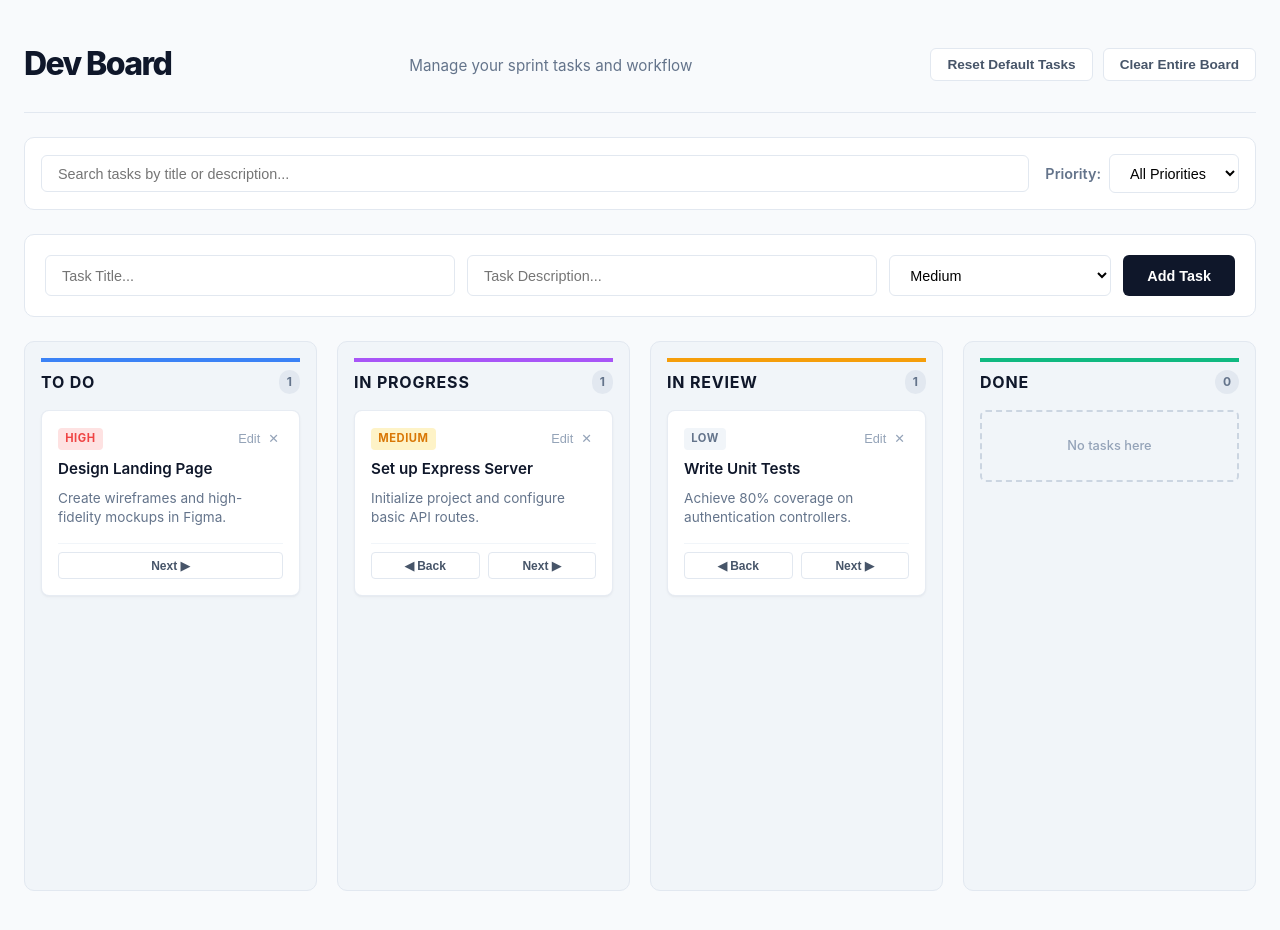
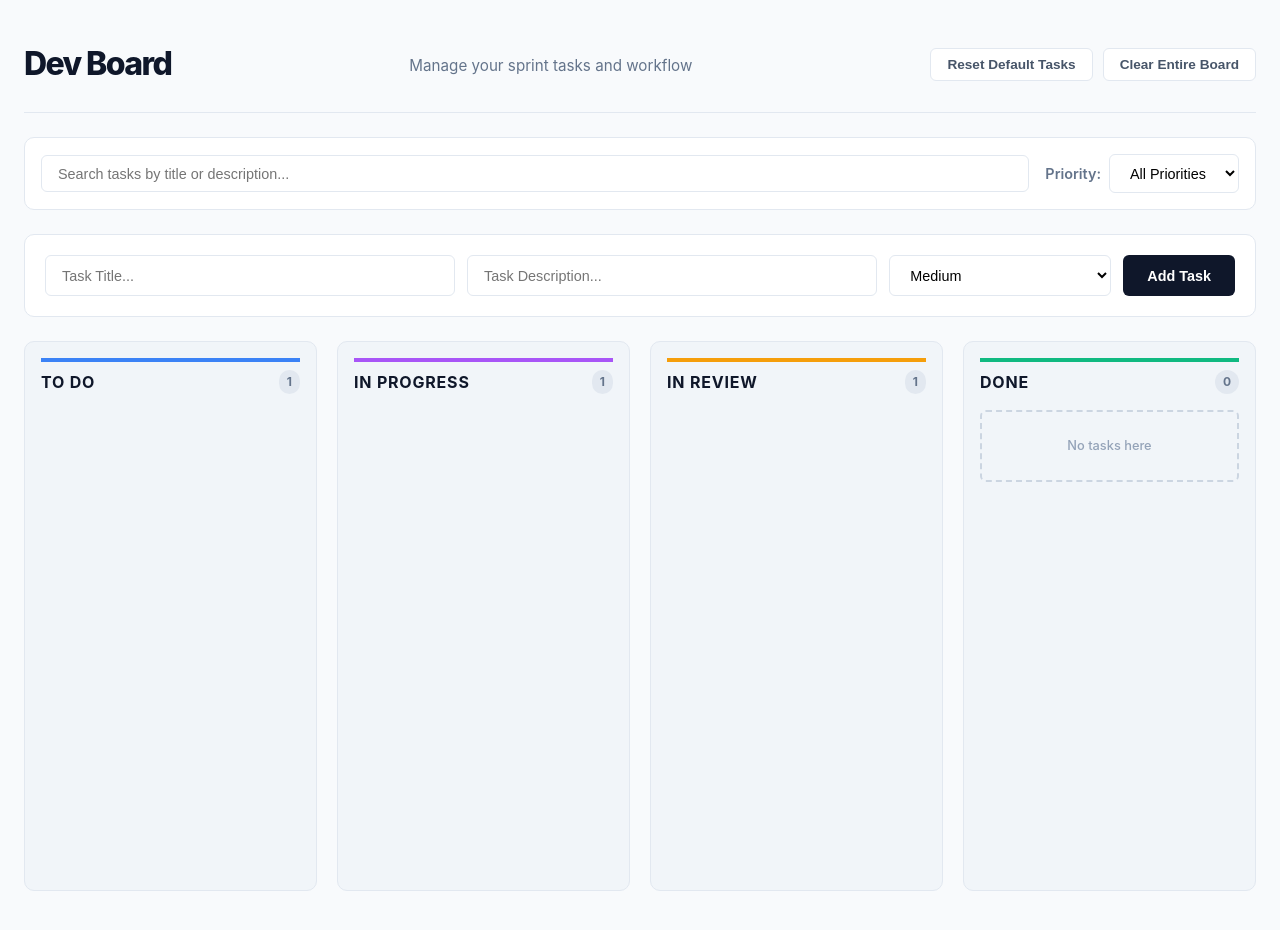
Before and after one commit to EricCR85/dev-kanban-board, a React (Vite) app: page / in a window 1280 px wide. Built offline with nearby package versions, Linux system fonts and the light colour scheme.

Commit message:
I dont see my taskcard

```diff
--- a/src/App.jsx
+++ b/src/App.jsx
@@ -1,4 +1,6 @@
 import { useState, useEffect } from "react";
+import TaskCard from "./components/TaskCard";
+import KanbanColumn from "./components/KanbanColumn";
 
 const COLUMNS = [
   { id: "todo", title: "To Do", color: "#3b82f6" },
@@ -33,8 +35,12 @@ const DEFAULT_TASKS = [
 
 function App() {
   const [tasks, setTasks] = useState(() => {
-    const savedTasks = localStorage.getItem("kanban-tasks");
-    return savedTasks ? JSON.parse(savedTasks) : DEFAULT_TASKS;
+    const savedTasks = localStorage.getItem("kanban-task");
+    if (savedTasks) {
+      const parsed = JSON.parse(savedTasks);
+      return parsed.length > 0 ? parsed : DEFAULT_TASKS;
+    }
+    return DEFAULT_TASKS;
   });
 
   const [taskTitle, setTaskTitle] = useState("");
@@ -45,7 +51,7 @@ function App() {
   const [filterPriority, setFilterPriority] = useState("All");
 
   const [editingTaskId, setEditingTaskId] = useState(null);
-  const [editTitle, setEditTitie] = useState("");
+  const [editTitle, setEditTitle] = useState("");
   const [editDesc, setEditDesc] = useState("");
 
   useEffect(() => {
@@ -115,13 +121,13 @@ function App() {
 
   const startEditing = (task) => {
     setEditingTaskId(task.id);
-    setEditTitie(task.title);
+    setEditTitle(task.title);
     setEditDesc(task.description);
   };
 
   const cancelEditing = () => {
     setEditingTaskId(null);
-    setEditTitie("");
+    setEditTitle("");
     setEditDesc("");
   };
 
@@ -220,128 +226,37 @@ function App() {
             .filter((task) => task.columnId === column.id)
             .filter((task) => {
               const matchesSearch =
-                task.title
+                task.title.toLowerCase().includes(searchTerm.toLowerCase()) ||
+                task.description
                   .toLowerCase()
-                  .includes(searchTerm.toLocaleLowerCase()) ||
-                task.description
-                  .toLocaleLowerCase()
-                  .includes(searchTerm.toLocaleLowerCase());
+                  .includes(searchTerm.toLowerCase());
               return matchesSearch;
             })
             .filter((task) => {
               if (filterPriority === "All") return true;
               return task.priority === filterPriority;
             });
+          return (
+            <KanbanColumn
+              key={column.id}
+              column={column}
+              columnTasks={columnTasks}
+              columnIndex={columnIndex}
+              COLUMNS={COLUMNS}
+              startEditing={startEditing}
+              deleteTask={deleteTask}
+              moveTask={moveTask}
+              editTitle={editTitle}
+              setEditTitle={setEditTitle}
+              editDesc={editDesc}
+              setEditDesc={setEditDesc}
+              saveEditedTask={saveEditedTask}
+              cancelEditing={cancelEditing}
+              editingTaskId={editingTaskId}
 
-          return (
-            <div key={column.id} className="kanban-column">
-              <div
-                className="column-header"
-                style={{ borderTop: `4px solid ${column.color}` }}
-              >
-                <h3>{column.title}</h3>
-                <span className="task-count">{columnTasks.length}</span>
-              </div>
-
-              <div className="column-body">
-                {columnTasks.map((task) => {
-                  const isEditing = editingTaskId === task.id;
-
-                  return (
-                    <div key={task.id} className="task-card">
-                      {isEditing ? (
-                        <div className="edit-mode-form">
-                          <input
-                            type="text"
-                            value={editTitle}
-                            onChange={(e) => setEditTitie(e.target.value)}
-                            className="edit-input-title"
-                            placeholder="Edit Title..."
-                            required
-                          />
-                          <textarea
-                            value={editDesc}
-                            onChange={(e) => setEditDesc(e.target.value)}
-                            className="edit-textarea-desc"
-                            placeholder="Edit Description..."
-                          />
-                          <div className="edit-mode-actions">
-                            <button
-                              className="save-btn"
-                              onClick={() => saveEditedTask(task.id)}
-                            >
-                              Save
-                            </button>
-                            <button
-                              className="cancel-btn"
-                              onClick={cancelEditing}
-                            >
-                              Cancel
-                            </button>
-                          </div>
-                        </div>
-                      ) : (
-                        <>
-                          <div className="task-card-header">
-                            <span
-                              className={`priority-badge priority-${task.priority.toLowerCase()}`}
-                            >
-                              {task.priority}
-                            </span>
-
-                            <div className="card-top-controls">
-                              <button
-                                className="edit-btn"
-                                onClick={() => startEditing(task)}
-                                title="Edit task"
-                              >
-                                Edit
-                              </button>
-
-                              <button
-                                className="delete-btn"
-                                onClick={() => deleteTask(task.id)}
-                                title="Delete Task"
-                              >
-                                ✕
-                              </button>
-                            </div>
-                          </div>
-
-                          <h4>{task.title}</h4>
-                          <p>{task.description}</p>
-
-                          <div className="task-actions">
-                            {columnIndex > 0 && (
-                              <button
-                                className="move-btn back-btn"
-                                onClick={() => moveTask(task.id, -1)}
-                              >
-                                ◀ Back
-                              </button>
-                            )}
-
-                            {columnIndex < COLUMNS.length - 1 && (
-                              <button
-                                className="move-btn forward-btn"
-                                onClick={() => moveTask(task.id, 1)}
-                              >
-                                Next ▶
-                              </button>
-                            )}
-                          </div>
-                        </>
-                      )}
-                    </div>
-                  );
-                })}
-                {columnTasks.length === 0 && (
-                  <div className="empty-column-state">No tasks here</div>
-                )}
-              </div>
-            </div>
-          );
-        })}
+              />
+            );
+          })}
       </main>
     </div>
   );
--- /dev/null
+++ b/src/components/KanbanColumn.jsx
@@ -0,0 +1,60 @@
+import React from "react";
+import TaskCard from "./TaskCard";
+
+const KanbanColumn = ({
+  column,
+  columnTasks,
+  columnIndex,
+  COLUMNS,
+  startEditing,
+  deleteTask,
+  moveTask,
+  isEditing,
+  editTitle,
+  setEditTitle,
+  editDesc,
+  setEditDesc,
+  saveEditedTask,
+  cancelEditing,
+  editingTaskId,
+}) => {
+  return (
+    <div key={column.id} className="kanban-column">
+      <div
+        className="column-header"
+        style={{ borderTop: `4px solid ${column.color}` }}
+      >
+        <h3>{column.title}</h3>
+        <span className="task-count">{columnTasks.length}</span>
+      </div>
+
+      <div className="column-body">
+        {columnTasks.map((task) => {
+          const isEditing = editingTaskId === task.id;
+
+          <TaskCard
+            key={task.id}
+            task={task}
+            columnIndex={columnIndex}
+            COLUMNS={COLUMNS}
+            startEditing={startEditing}
+            deleteTask={deleteTask}
+            moveTask={moveTask}
+            isEditing={isEditing}
+            editTitle={editTitle}
+            setEditTitle={setEditTitle}
+            editDesc={editDesc}
+            setEditDesc={setEditDesc}
+            saveEditedTask={saveEditedTask}
+            cancelEditing={cancelEditing}
+          />;
+        })}
+        {columnTasks.length === 0 && (
+          <div className="empty-column-state">No tasks here</div>
+        )}
+      </div>
+    </div>
+  );
+};
+
+export default KanbanColumn;
--- /dev/null
+++ b/src/components/TaskCard.jsx
@@ -0,0 +1,104 @@
+import React from "react";
+
+const TaskCard = ({
+  task,
+  columnIndex,
+  COLUMNS,
+  startEditing,
+  deleteTask,
+  moveTask,
+  isEditing,
+  editTitle,
+  setEditTitle,
+  editDesc,
+  setEditDesc,
+  saveEditedTask,
+  cancelEditing,
+}) => {
+  return (
+    <div key={task.id} className="task-card">
+      {isEditing ? (
+        <div className="edit-mode-form">
+          <input
+            type="text"
+            value={editTitle}
+            onChange={(e) => setEditTitle(e.target.value)}
+            className="edit-input-title"
+            placeholder="Edit Title..."
+            required
+          />
+          <textarea
+            value={editDesc}
+            onChange={(e) => setEditDesc(e.target.value)}
+            className="edit-textarea-desc"
+            placeholder="Edit Description..."
+          />
+          <div className="edit-mode-actions">
+            <button
+              className="save-btn"
+              onClick={() => saveEditedTask(task.id)}
+            >
+              Save
+            </button>
+            <button className="cancel-btn" onClick={cancelEditing}>
+              Cancel
+            </button>
+          </div>
+        </div>
+      ) : (
+        <>
+          <div className="task-card-header">
+            <span
+              className={`priority-badge priority-${task.priority.toLowerCase()}`}
+            >
+              {task.priority}
+            </span>
+
+            <div className="card-top-controls">
+              <button
+                className="edit-btn"
+                onClick={() => startEditing(task)}
+                title="Edit task"
+              >
+                Edit
+              </button>
+
+              <button
+                className="delete-btn"
+                onClick={() => deleteTask(task.id)}
+                title="Delete Task"
+              >
+                ✕
+              </button>
+            </div>
+          </div>
+
+          <h4>{task.title}</h4>
+          <p>{task.description}</p>
+
+          <div className="task-actions">
+            {columnIndex > 0 && (
+              <button
+                className="move-btn back-btn"
+                onClick={() => moveTask(task.id, -1)}
+              >
+                ◀ Back
+              </button>
+            )}
+
+            {columnIndex < COLUMNS.length - 1 && (
+              <button
+                className="move-btn forward-btn"
+                onClick={() => moveTask(task.id, 1)}
+              >
+                Next ▶
+              </button>
+            )}
+          </div>
+        </>
+      )}
+    </div>
+  );
+};
+
+export default TaskCard;
```
